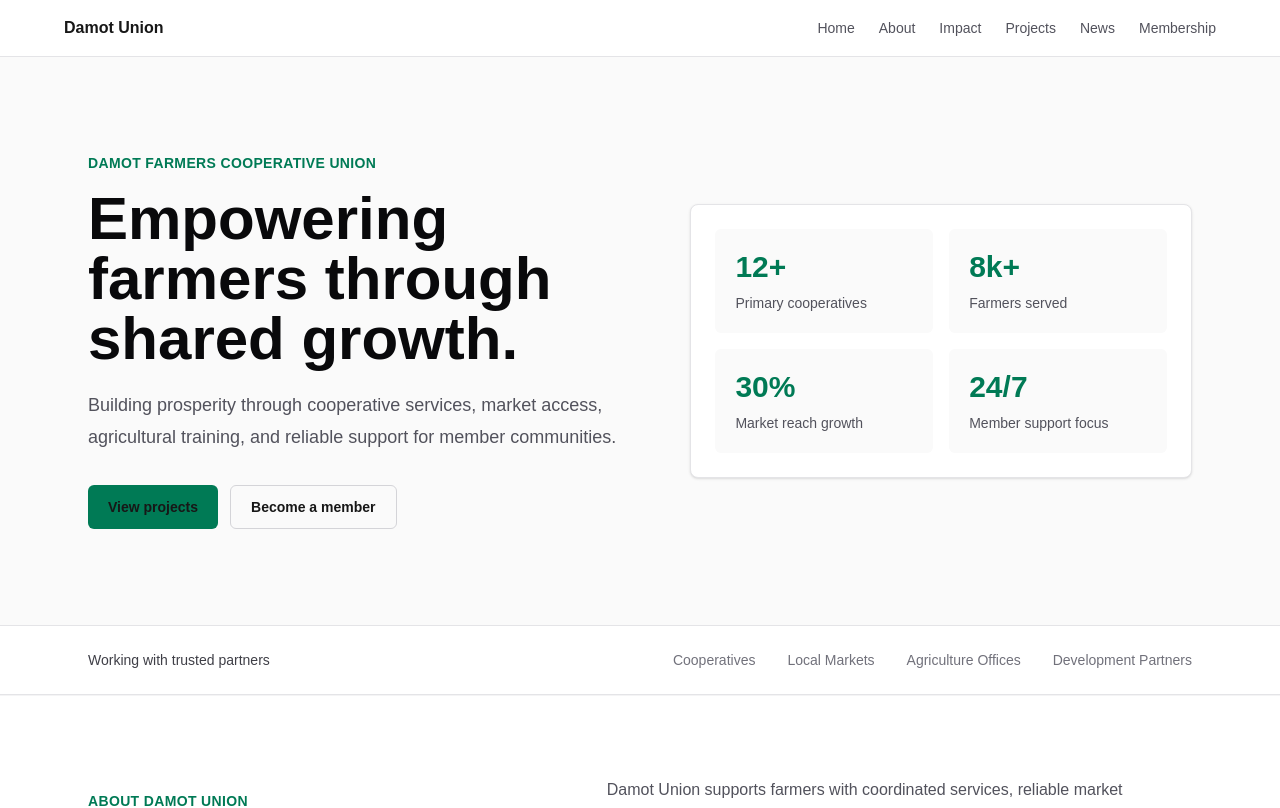
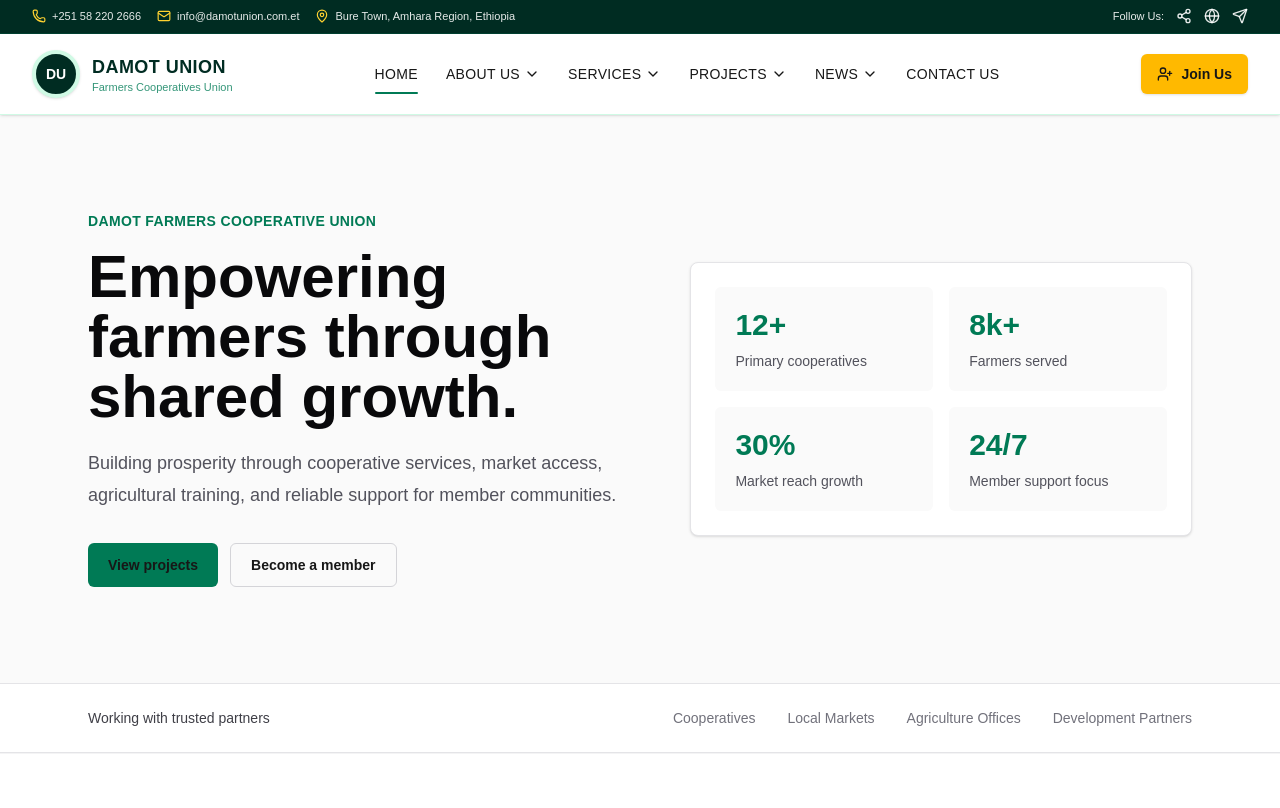
Before and after one commit to melaku2402/damot-union, a Next.js app: page / in a window 1280 px wide. Shown: the top 808 px of the page. Built offline with nearby package versions, Linux system fonts and the light colour scheme.

Commit message:
feat(ui): simplify Navbar component by integrating SiteHeader

```diff
--- a/src/components/layout/Navbar.tsx
+++ b/src/components/layout/Navbar.tsx
@@ -1,31 +1,5 @@
+import SiteHeader from "./SiteHeader";
+
 export default function Navbar() {
-  return (
-    <header className="sticky top-0 z-50 border-b border-zinc-200 bg-white/95 px-6 py-4 backdrop-blur">
-      <div className="mx-auto flex max-w-6xl items-center justify-between">
-        <a href="#home" className="font-semibold text-zinc-950">
-          Damot Union
-        </a>
-        <nav className="hidden gap-6 text-sm text-zinc-600 md:flex">
-          <a className="hover:text-zinc-950" href="#home">
-            Home
-          </a>
-          <a className="hover:text-zinc-950" href="#about">
-            About
-          </a>
-          <a className="hover:text-zinc-950" href="#impact">
-            Impact
-          </a>
-          <a className="hover:text-zinc-950" href="#projects">
-            Projects
-          </a>
-          <a className="hover:text-zinc-950" href="#news">
-            News
-          </a>
-          <a className="hover:text-zinc-950" href="#membership">
-            Membership
-          </a>
-        </nav>
-      </div>
-    </header>
-  );
+  return <SiteHeader />;
 }
```
